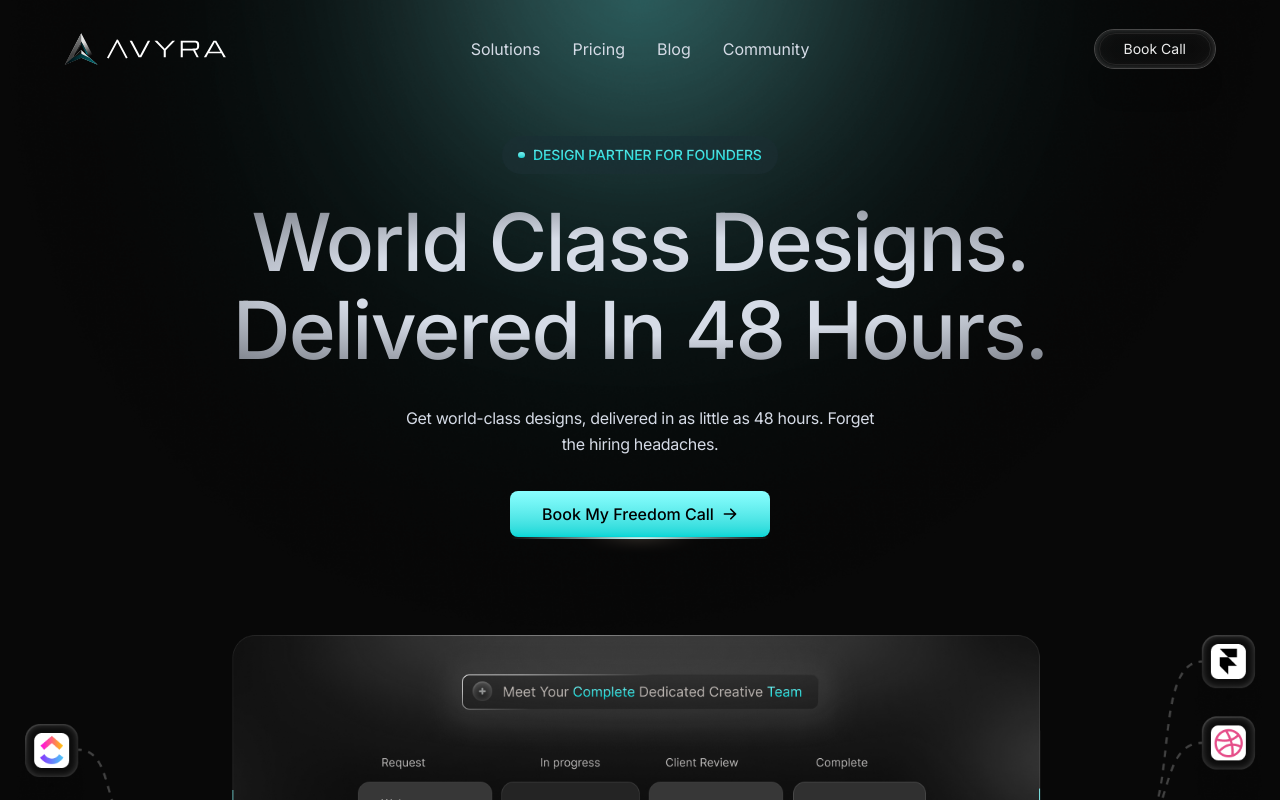
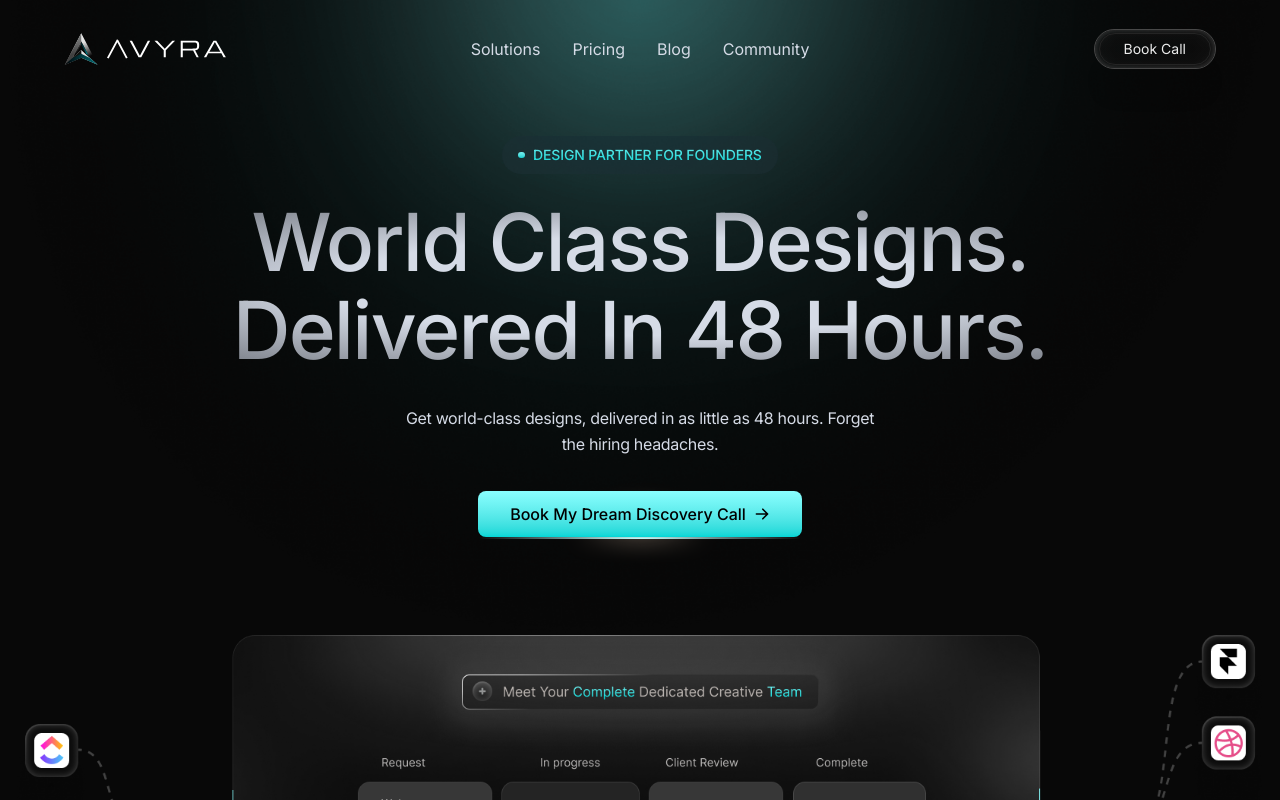
Before and after one commit to AvyraOS/avyra-studio, a Next.js app: page / in a window 1280 px wide. Shown: the top 800 px of the page. Built offline with nearby package versions, Linux system fonts and the light colour scheme.

Commit message:
fixed cta

```diff
--- a/src/app/demo/page.tsx
+++ b/src/app/demo/page.tsx
@@ -184,7 +184,7 @@ export default function Demo() {
               className="w-full h-full bg-gradient-to-b from-[#89FFFF] to-[#00D7D7] rounded-[8px] flex items-center justify-center gap-1.5 px-4 md:px-8 py-3 relative z-10 hover:from-[#9AFFFF] hover:to-[#10E7E7] transition-all duration-300"
             >
               <span className="text-[#000000] text-[16px] font-semibold font-inter tracking-[-0.16px] leading-[20px]">
-                Book my Freedom Call
+                Book my Dream Discovery Call
               </span>
               <div className="w-[22px] h-[22px]">
                 <svg width="22" height="22" viewBox="0 0 22 22" fill="none">
--- a/src/components/landing/footer.tsx
+++ b/src/components/landing/footer.tsx
@@ -110,7 +110,7 @@ const Footer = () => {
                   href="/calendar"
                   className="relative z-50 inline-flex items-center justify-center bg-[#f8f9fa] text-[#000000] px-8 rounded-lg text-base font-medium font-inter transition-all duration-300 hover:opacity-90 cursor-pointer h-[46px]"
                 >
-                  <span>Book My Freedom Call</span>
+                  <span>Book My Dream Discovery Call</span>
                   <svg
                     className="ml-2 w-4 h-4 transform transition-transform duration-300 group-hover:translate-x-1"
                     fill="currentColor"
--- a/src/components/landing/hero.tsx
+++ b/src/components/landing/hero.tsx
@@ -451,7 +451,7 @@ const Hero = () => {
                 href="/calendar"
                 className="relative z-50 inline-flex items-center justify-center bg-gradient-to-b from-[#89FFFF] to-[#00D7D7] text-[#000000] px-8 rounded-lg text-base font-medium font-inter transition-all duration-300 hover:opacity-90 cursor-pointer h-[46px]"
               >
-                <span>Book My Freedom Call</span>
+                <span>Book My Dream Discovery Call</span>
                 <svg
                   className="ml-2 w-4 h-4 transform transition-transform duration-300 group-hover:translate-x-1"
                   fill="currentColor"
```
